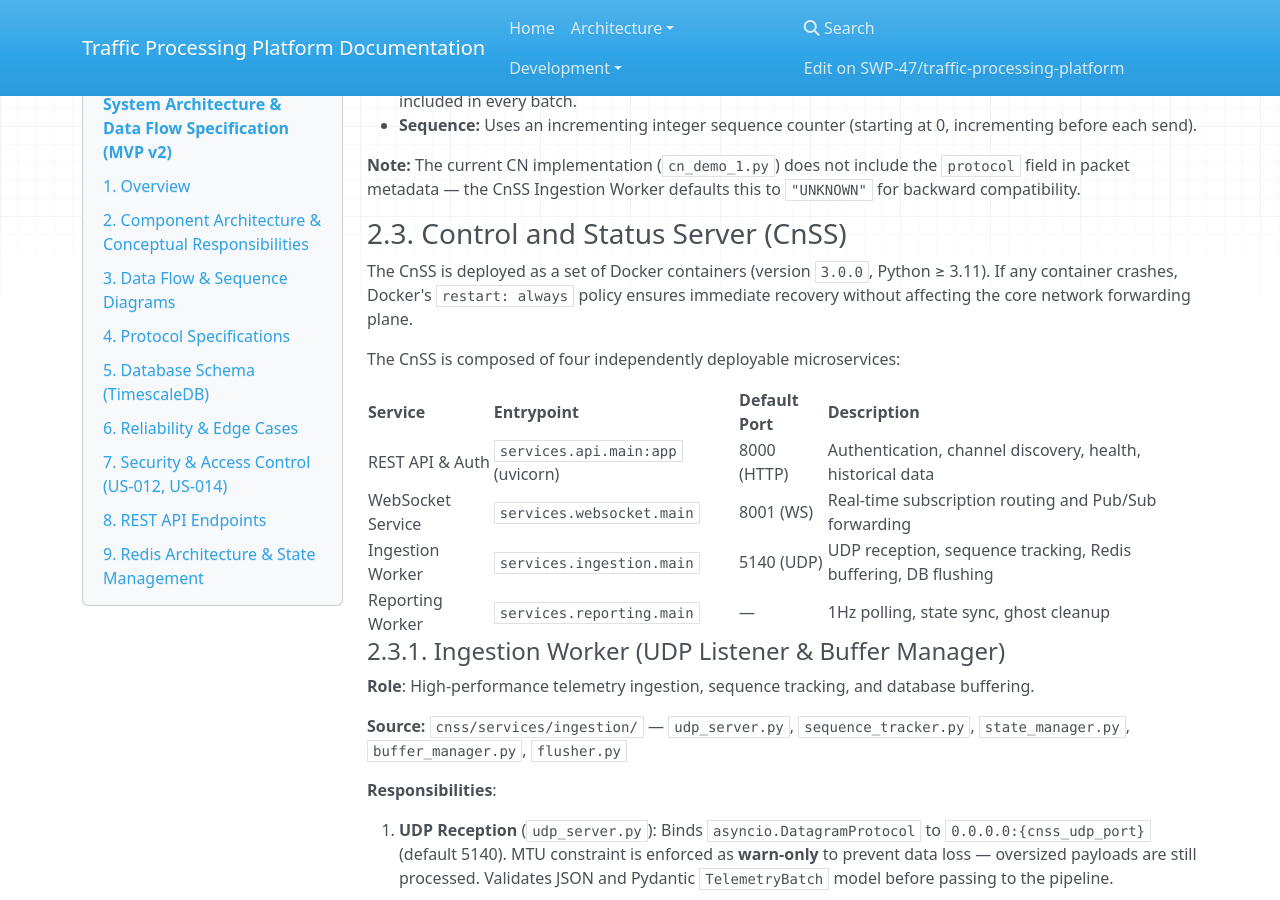
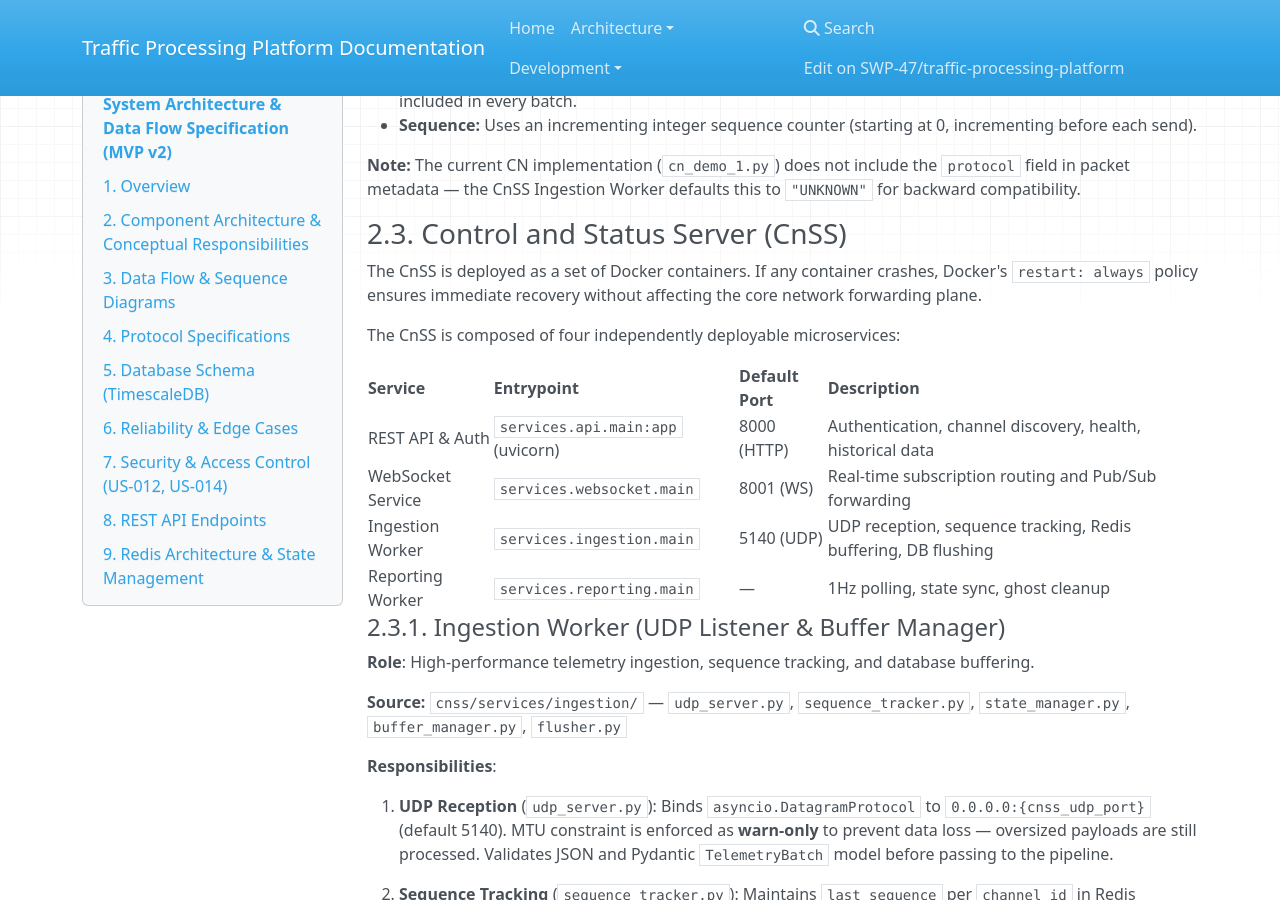
Before and after one commit to SWP-47/traffic-processing-platform, an MkDocs documentation site: the page built from docs/system-documentation.md, in a window 1280 px wide and 900 px high, scrolled down 1511 px. Built offline with MkDocs 1.6.1, drawn with Linux system fonts in a browser that asks for light colours; nearby versions of some CDN libraries.

Commit message:
chore: update versions

```diff
--- a/docs/system-documentation.md
+++ b/docs/system-documentation.md
@@ -46,7 +46,7 @@ To ensure horizontal scalability, fault isolation, and high-performance telemetr
 
 ### 2.3. Control and Status Server (CnSS)
 
-The CnSS is deployed as a set of Docker containers (version `3.0.0`, Python ≥ 3.11). If any container crashes, Docker's `restart: always` policy ensures immediate recovery without affecting the core network forwarding plane.
+The CnSS is deployed as a set of Docker containers. If any container crashes, Docker's `restart: always` policy ensures immediate recovery without affecting the core network forwarding plane.
 
 The CnSS is composed of four independently deployable microservices:
 
```
Also changed, not shown: README.md (+1 -1 lines), 7 other files.
